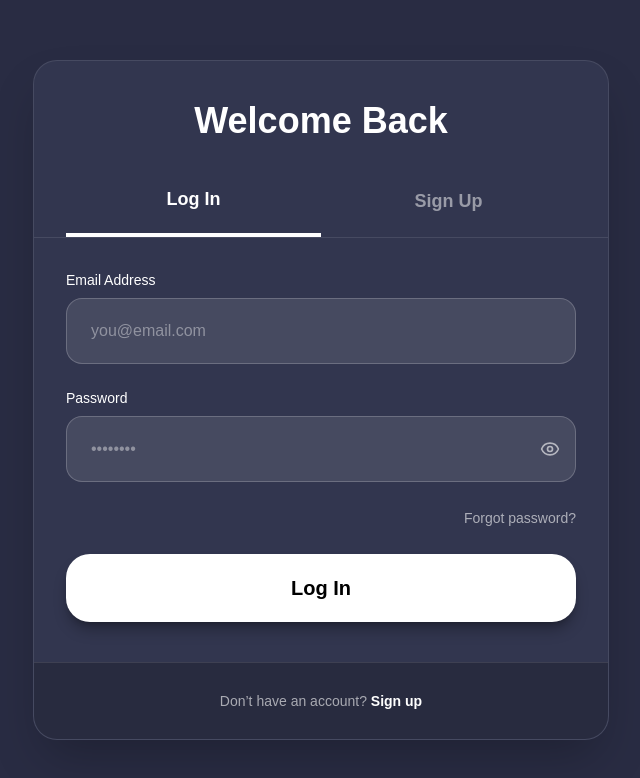
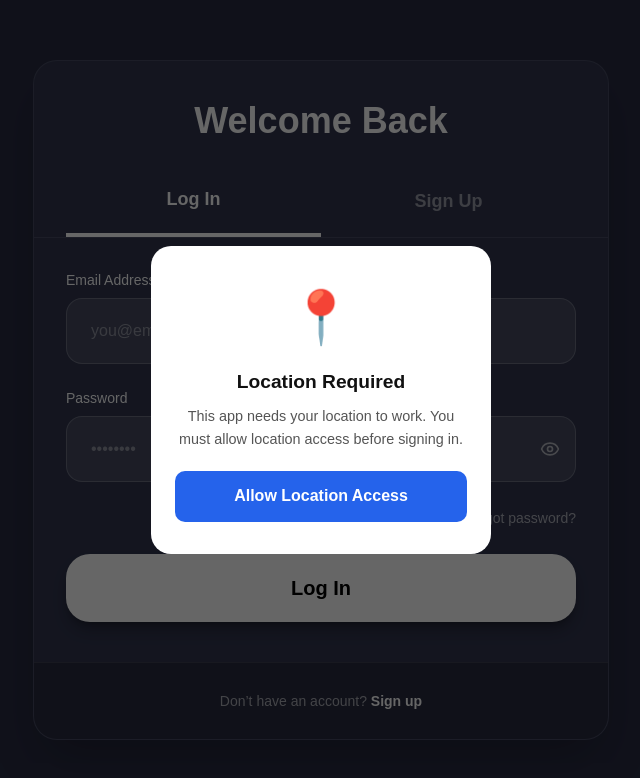
Before and after one commit to mohammadraza123/work-track-frontend, a Next.js app: page / in a window 1280 px wide. Shown: the top 778 px of the page, without its empty margins (319-959 px from the left). Built offline with nearby package versions, Linux system fonts and the light colour scheme; no server answers.

Commit message:
added location

```diff
--- a/app/components/AuthPage/index.tsx
+++ b/app/components/AuthPage/index.tsx
@@ -4,11 +4,15 @@ import { useState } from "react";
 import Button from "../Button";
 import LoginForm from "../Login";
 import SignupForm from "../Signup";
+import { LocationPermissionModal } from "../LocationPermissionModal";
 
 const AuthPage = () => {
   const [mode, setMode] = useState<"login" | "signup">("login");
 
   return (
+    <>
+      <LocationPermissionModal />
+
       <div className="min-h-screen bg-[#292c43] flex items-center justify-center p-4">
         <div className="w-full max-w-xl bg-[#32364f] border border-white/10 rounded-3xl shadow-2xl overflow-hidden">
           <div className="pt-10 pb-6 px-8 text-center">
@@ -66,6 +70,7 @@ const AuthPage = () => {
           </div>
         </div>
       </div>
+    </>
   );
 };
 
--- /dev/null
+++ b/app/components/LocationPermissionModal.tsx
@@ -0,0 +1,129 @@
+"use client";
+import { useState } from "react";
+import { useLocationPermission } from "../hooks/useLocationPermission";
+
+export function LocationPermissionModal() {
+  const { status, requestLocation } = useLocationPermission();
+  const [loading, setLoading] = useState(false);
+  const [error, setError] = useState("");
+
+  if (status === "granted" || status === "checking") return null;
+
+  const handleAllow = async () => {
+    setLoading(true);
+    setError("");
+    try {
+      await requestLocation();
+    } catch (err: any) {
+      if (err?.code === 1) {
+        setError("Location blocked. Enable it in your phone settings, then reload.");
+      } else {
+        setError("Couldn't get location. Check your signal and try again.");
+      }
+    } finally {
+      setLoading(false);
+    }
+  };
+
+  return (
+    <div style={{
+      position: "fixed",
+      inset: 0,
+      // Respect iOS notch / home bar
+      paddingTop: "env(safe-area-inset-top)",
+      paddingBottom: "env(safe-area-inset-bottom)",
+      paddingLeft: "env(safe-area-inset-left)",
+      paddingRight: "env(safe-area-inset-right)",
+      background: "rgba(0,0,0,0.6)",
+      display: "flex",
+      alignItems: "center",
+      justifyContent: "center",
+      zIndex: 9999,
+      // Prevent background scroll on mobile
+      touchAction: "none",
+      WebkitOverflowScrolling: "touch",
+    }}>
+      <div style={{
+        background: "white",
+        borderRadius: "20px",
+        padding: "2rem 1.5rem",
+        maxWidth: "340px",
+        width: "calc(100% - 2rem)",
+        textAlign: "center",
+      }}>
+        <div style={{ fontSize: "52px", marginBottom: "0.75rem" }}>📍</div>
+
+        <h2 style={{ margin: "0 0 0.5rem", fontSize: "1.2rem", fontWeight: 600, color: "#111" }}>
+          Location Required
+        </h2>
+
+        <p style={{ color: "#555", fontSize: "0.9rem", lineHeight: 1.6, margin: "0 0 1.25rem" }}>
+          This app needs your location to work. You must allow location access before signing in.
+        </p>
+
+        {error && (
+          <div style={{
+            background: "#fef2f2",
+            border: "1px solid #fca5a5",
+            borderRadius: "8px",
+            padding: "0.75rem",
+            marginBottom: "1rem",
+            fontSize: "0.85rem",
+            color: "#dc2626",
+          }}>
+            {error}
+            {/* Show platform-specific instructions when fully blocked */}
+            {status === "denied" && (
+              <p style={{ marginTop: "0.5rem", color: "#7f1d1d" }}>
+                📱 <strong>iPhone:</strong> Settings → Privacy → Location Services → [Your App] → While Using<br/>
+                🤖 <strong>Android:</strong> Settings → Apps → [Your App] → Permissions → Location
+              </p>
+            )}
+          </div>
+        )}
+
+        {status === "denied" && !error ? (
+          // Already hard-blocked — guide to settings
+          <div>
+            <p style={{ color: "#dc2626", fontSize: "0.85rem", marginBottom: "1rem" }}>
+              Location is blocked. Please enable it in your device settings.
+            </p>
+            <p style={{ fontSize: "0.8rem", color: "#555", marginBottom: "1rem" }}>
+              📱 <strong>iPhone:</strong> Settings → Privacy → Location Services<br/>
+              🤖 <strong>Android:</strong> Settings → Apps → Permissions → Location
+            </p>
+            <button onClick={() => window.location.reload()} style={btnStyle()}>
+              I've enabled it — Reload
+            </button>
+          </div>
+        ) : (
+          // Prompt state — ask for permission
+          <button
+            onClick={handleAllow}
+            disabled={loading}
+            style={btnStyle(loading)}
+          >
+            {loading ? "Getting location…" : "Allow Location Access"}
+          </button>
+        )}
+      </div>
+    </div>
+  );
+}
+
+function btnStyle(disabled = false) {
+  return {
+    background: disabled ? "#93c5fd" : "#2563eb",
+    color: "white",
+    border: "none",
+    borderRadius: "10px",
+    padding: "0.85rem 1.5rem",
+    fontSize: "1rem",
+    fontWeight: 600,
+    cursor: disabled ? "not-allowed" : "pointer",
+    width: "100%",
+    // Larger tap target for mobile (minimum 44px Apple HIG)
+    minHeight: "48px",
+    WebkitTapHighlightColor: "transparent",
+  };
+}
--- /dev/null
+++ b/app/hooks/useLocationPermission.ts
@@ -0,0 +1,54 @@
+import { useState, useEffect } from "react";
+
+export type LocationStatus = "idle" | "granted" | "denied" | "prompt" | "checking";
+
+export function useLocationPermission() {
+  const [status, setStatus] = useState<LocationStatus>("checking");
+
+  useEffect(() => {
+    if (!navigator.geolocation) {
+      setStatus("denied");
+      return;
+    }
+
+    // Safari iOS doesn't support permissions.query — fallback to "prompt"
+    if (!navigator.permissions) {
+      setStatus("prompt");
+      return;
+    }
+
+    navigator.permissions
+      .query({ name: "geolocation" })
+      .then((result) => {
+        setStatus(result.state as LocationStatus);
+        result.onchange = () => setStatus(result.state as LocationStatus);
+      })
+      .catch(() => {
+        // Safari throws on unsupported permission names
+        setStatus("prompt");
+      });
+  }, []);
+
+  const requestLocation = (): Promise<GeolocationPosition> => {
+    return new Promise((resolve, reject) => {
+      navigator.geolocation.getCurrentPosition(
+        (pos) => {
+          setStatus("granted");
+          resolve(pos);
+        },
+        (err) => {
+          // err.code 1 = permission denied, 2 = unavailable, 3 = timeout
+          if (err.code === 1) setStatus("denied");
+          reject(err);
+        },
+        {
+          enableHighAccuracy: true,   // important for mobile GPS
+          timeout: 10000,
+          maximumAge: 300000,         // cache for 5 mins — saves battery
+        }
+      );
+    });
+  };
+
+  return { status, requestLocation };
+}
```
Also changed, not shown: public/manifest.json. Lines whose indentation alone changed are shown as unchanged.
